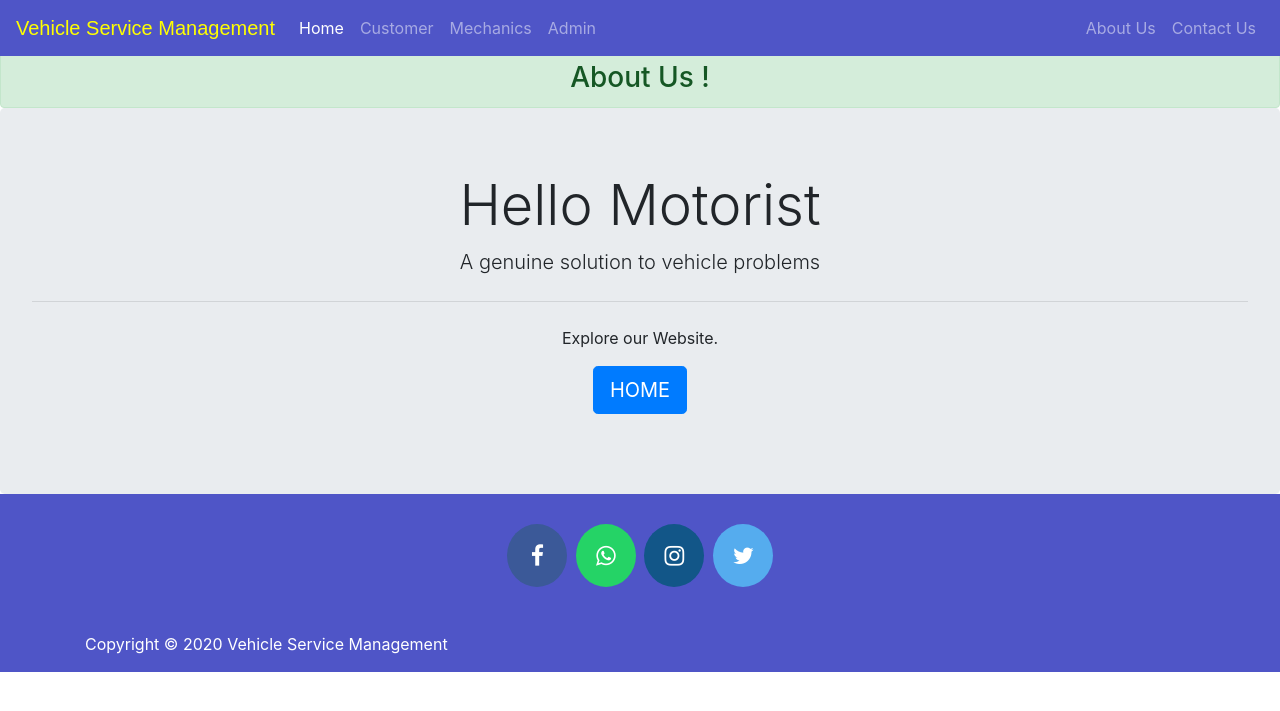
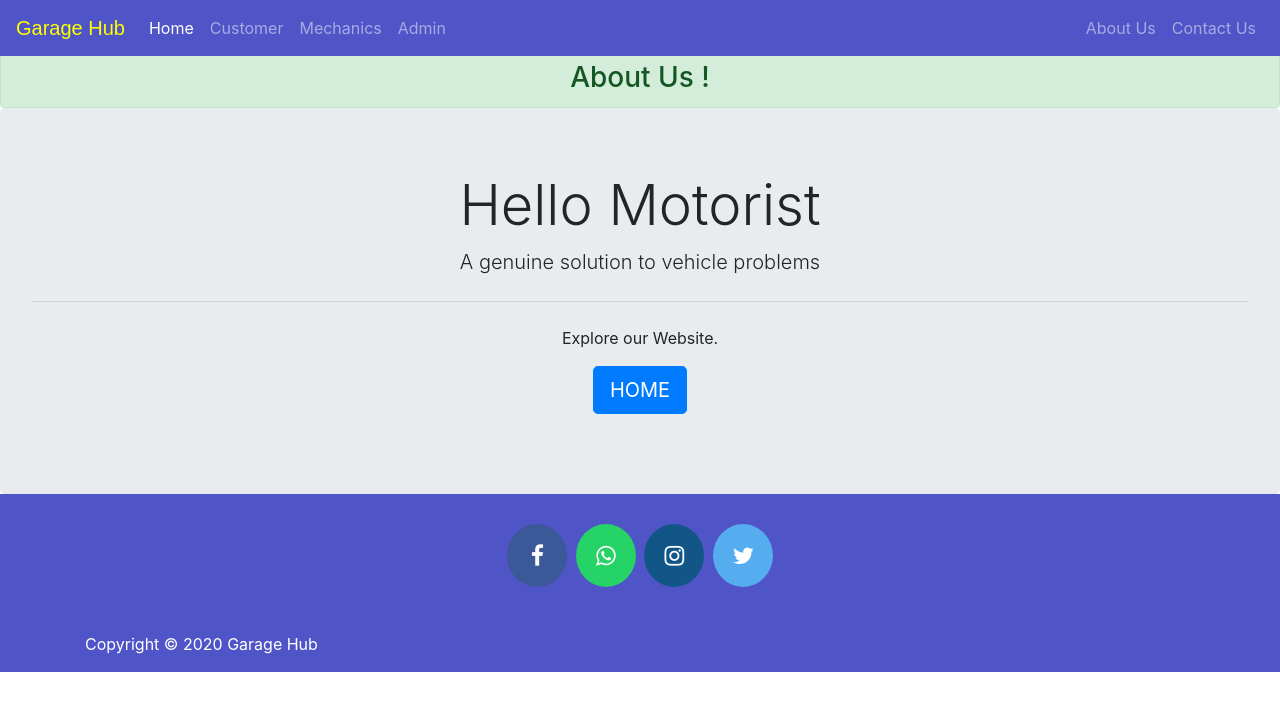
Before and after one commit to WilliamOtieno/Garage_Hub, a Django app: page /aboutus in a window 1280 px wide. Shown: the top 711 px of the page. Run offline with Django 3.2, Linux system fonts and the light colour scheme; some libraries are stand-ins or nearby versions.

Commit message:
final commit

```diff
--- a/templates/vehicle/footer.html
+++ b/templates/vehicle/footer.html
@@ -74,7 +74,7 @@
     <div class="row">
       <div class="col-md-12 col-sm-12">
         <div style="color:#ffffff;" class="wow fadeInUp footer-copyright">
-            Copyright &copy; 2020 Vehicle Service Management </p>
+            Copyright &copy; 2020 Garage Hub </p>
         </div>
       </div>
     </div>
--- a/templates/vehicle/navbar.html
+++ b/templates/vehicle/navbar.html
@@ -32,7 +32,7 @@
 
   <div class="bs-example">
     <nav class="navbar navbar-expand-md bg-dark navbar-dark fixed-top">
-      <a href="/" class="navbar-brand" style="color:yellow;">Vehicle Service Management</a>
+      <a href="/" class="navbar-brand" style="color:yellow;">Garage Hub</a>
       <button type="button" class="navbar-toggler" data-toggle="collapse" data-target="#navbarCollapse">
         <span class="navbar-toggler-icon"></span>
       </button>
```
